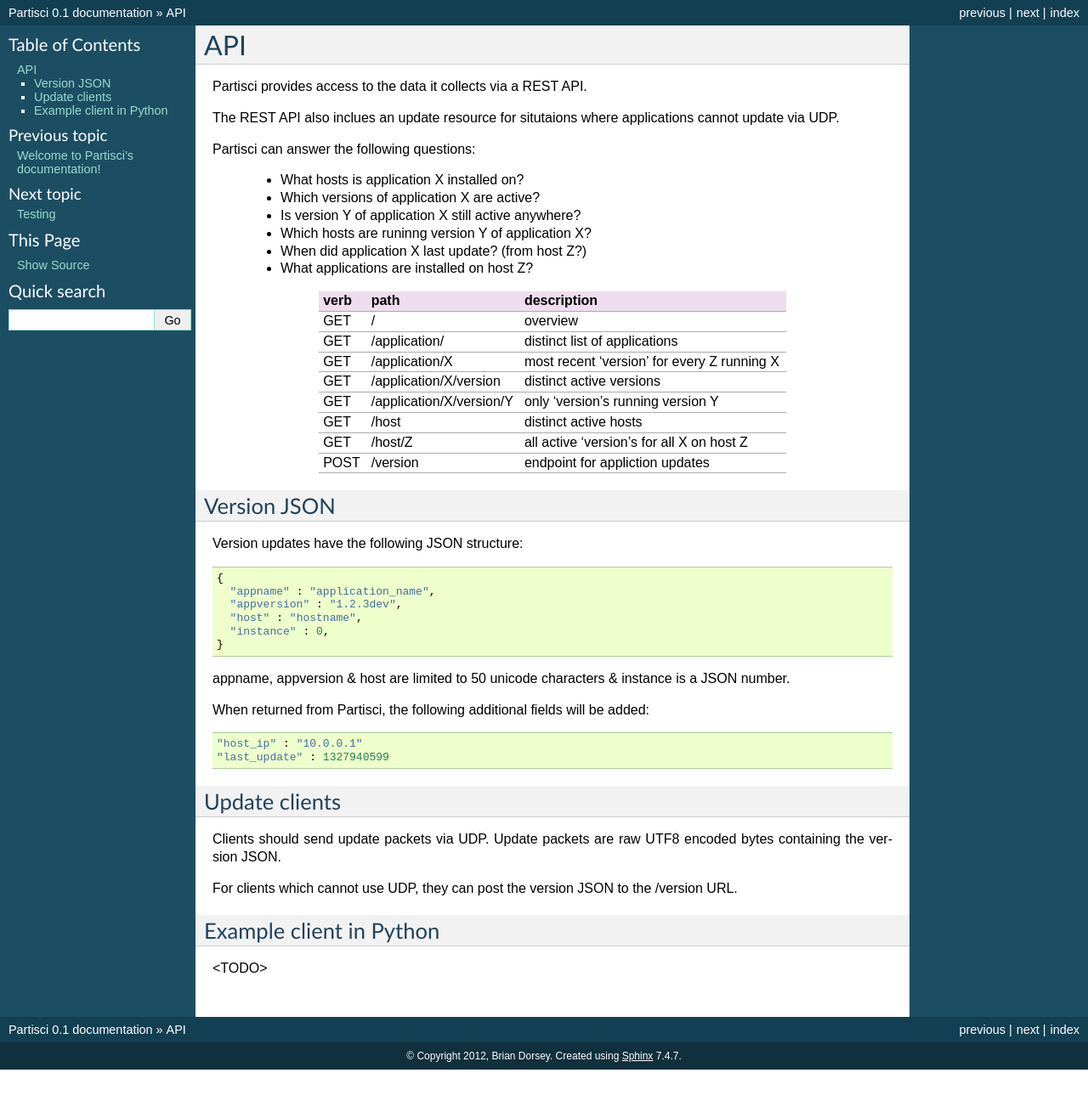
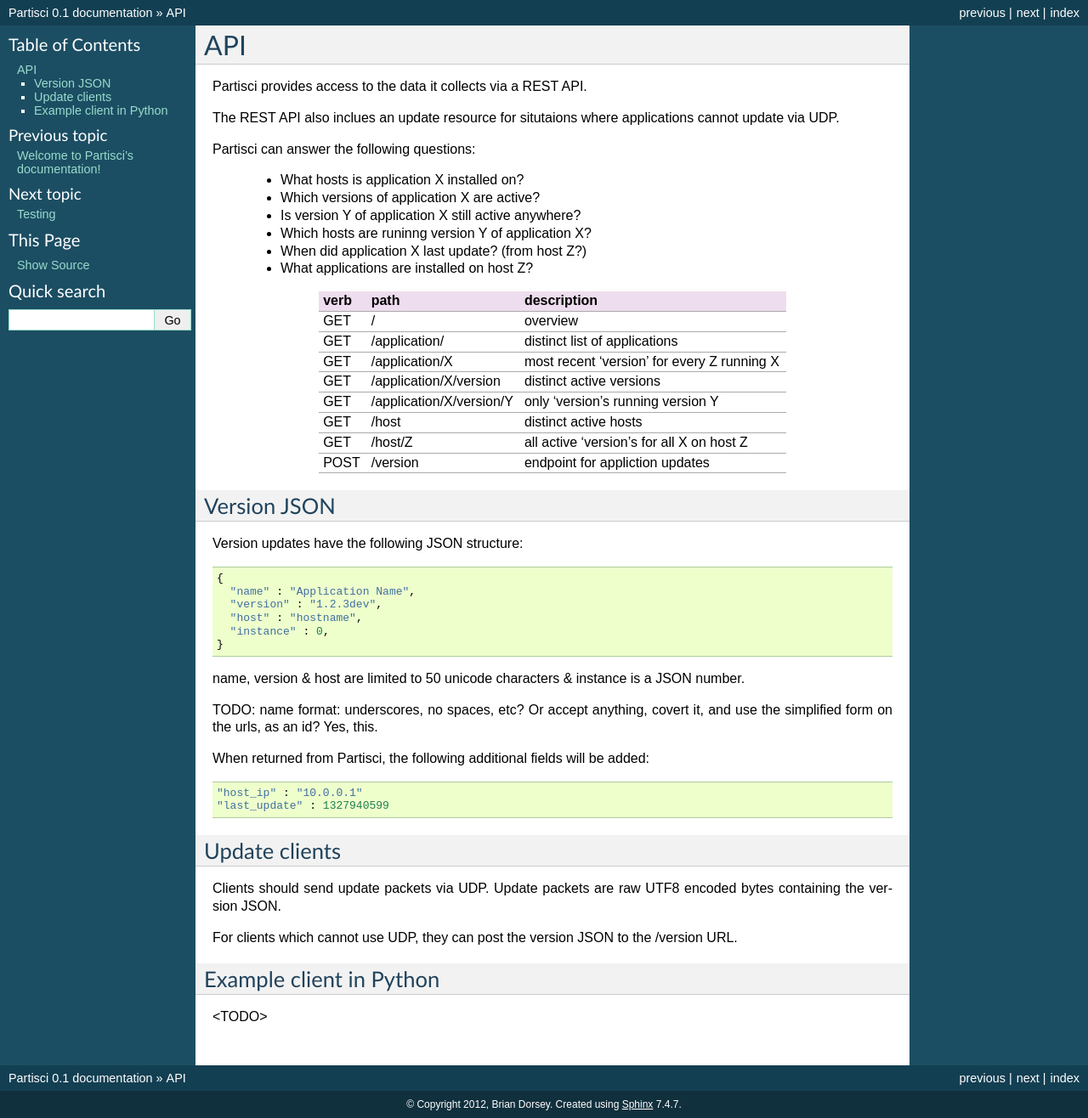
Before and after one commit to briandorsey/partisci, a Sphinx documentation site: the page built from doc/api.rst, in a window 1280 px wide. Shown: the whole page at 85% size. Built offline with Sphinx 7.4.7, drawn with Linux system fonts in a browser that asks for light colours; before the commit the page ends 1259 px from its top, so only the background shows below that.

Commit message:
doc updates

```diff
--- a/doc/api.rst
+++ b/doc/api.rst
@@ -34,13 +34,15 @@
 Version updates have the following JSON structure::
 
     {
-      "appname" : "application_name",
-      "appversion" : "1.2.3dev",
+      "name" : "Application Name",
+      "version" : "1.2.3dev",
       "host" : "hostname",
       "instance" : 0,
     }
 
-appname, appversion & host are limited to 50 unicode characters & instance is a JSON number.
+name, version & host are limited to 50 unicode characters & instance is a JSON number.
+
+TODO: name format: underscores, no spaces, etc? Or accept anything, covert it, and use the simplified form on the urls, as an id? Yes, this.
 
 When returned from Partisci, the following additional fields will be added::
 
--- a/doc/index.rst
+++ b/doc/index.rst
@@ -20,8 +20,8 @@
 Partisci accepts update updates via UDP and HTTP. Sending UDP updates is recommended. When UDP isn't easy or possible, use HTTP (for example: network restrictions or browser based apps). Partisci requres each application to be modified to send these updates.
 
 Updates contain:
- * appname
- * appversion
+ * application name
+ * version
  * hostname
  * instance number
 
```
